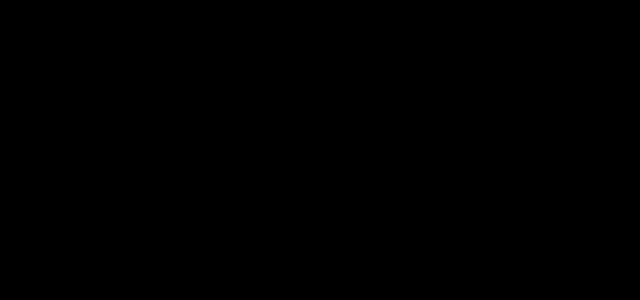
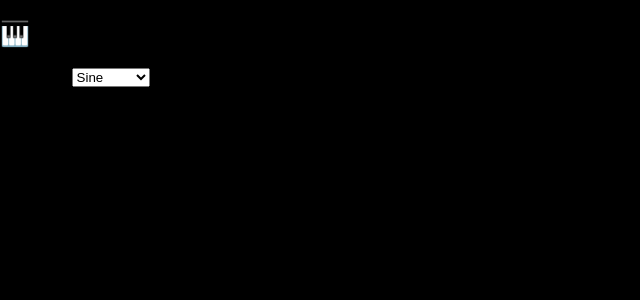
Before and after one commit to ColeSexton/U2-Final-Cole-S, a React (Vite) app in the folder final-U1-frontend/coles-webpage/: page /synth in a window 1280 px wide. Before the commit this address had no page. Shown: the top 300 px of the page, without its empty margins (0-640 px from the left). Built offline with nearby package versions, Linux system fonts and the light colour scheme.

Commit message:
SynthTrack updated with basic synth using keyboard, and waveform selector

```diff
--- a/final-U1-frontend/coles-webpage/src/App.jsx
+++ b/final-U1-frontend/coles-webpage/src/App.jsx
@@ -7,6 +7,7 @@
 import Generator from './components/Generator';
 import Submission from './components/Submission';
 import Header from "./components/reuse/Header";
+import SynthTrack from './components/synth/SynthTrack';
 
 
 function App() {
@@ -20,6 +21,7 @@
         <Route path='/SongForm' element={<SongForm/>}/>
         <Route path='/Generator' element={<Generator/>}/>
         <Route path='/Submission' element={<Submission/>}/>
+        <Route path='/synth' element={<SynthTrack/>}/>
       </Routes>
     </Router>
     </>
--- a/final-U1-frontend/coles-webpage/src/components/synth/SynthTrack.jsx
+++ b/final-U1-frontend/coles-webpage/src/components/synth/SynthTrack.jsx
@@ -1,5 +1,5 @@
 import React, { useState, useRef, useEffect } from 'react';
-import { createSynth } from '../../utils/audioUtils';
+import { createSynth } from '../utils/audioUtils';
 
 const keyboardNotes = {
     a: 261.63, //c
@@ -16,3 +16,66 @@
     j: 493.88, //b
     k: 523.25 //c
 }
+
+const SynthTrack = () =>{
+    const audioCtxRef = useRef(null);
+    const [waveform, setWaveForm] = useState('sine');
+    const activeOscillators = useRef({});
+
+    useEffect(() => {
+        const handleKeyDown = (e) => {
+            const key = e.key.toLowerCase();
+            if(!keyboardNotes[key] || activeOscillators.current[key]) return;
+
+            if(!audioCtxRef.current){
+                audioCtxRef.current = new (window.AudioContext || window.webkitAudioContext)();
+            }
+
+            const {osc, gain} = createSynth(audioCtxRef.current, waveform, keyboardNotes[key]);
+            osc.start();
+            activeOscillators.current[key] = {osc, gain};
+        };
+
+        const handleKeyUp = (e) => {
+            const key = e.key.toLowerCase();
+            const synth = activeOscillators.current[key];
+
+            if (synth){
+                synth.osc.stop();
+                delete activeOscillators.current[key];
+            }
+        };
+
+        window.addEventListener('keydown', handleKeyDown);
+        window.addEventListener('keyup', handleKeyUp);
+
+        return () => {
+            window.removeEventListener('keydown', handleKeyDown);
+            window.removeEventListener('keyup', handleKeyUp);
+        };
+
+
+    }, [waveform]);
+
+    return (
+            <div>
+      <h2>🎹 Synth Keyboard</h2>
+
+      <label>
+        Waveform:
+        <select value={waveform} onChange={(e) => setWaveForm(e.target.value)}>
+          <option value="sine">Sine</option>
+          <option value="square">Square</option>
+          <option value="triangle">Triangle</option>
+          <option value="sawtooth">Sawtooth</option>
+        </select>
+      </label>
+
+      <div>
+        <p>Use keys <strong>A</strong> to <strong>K</strong> to play notes.</p>
+      </div>
+    </div>
+  );
+};
+
+export default SynthTrack;
```
